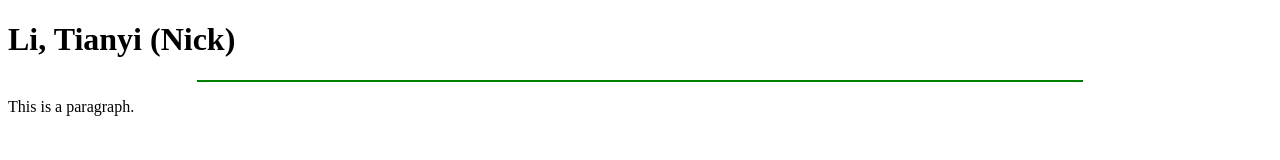
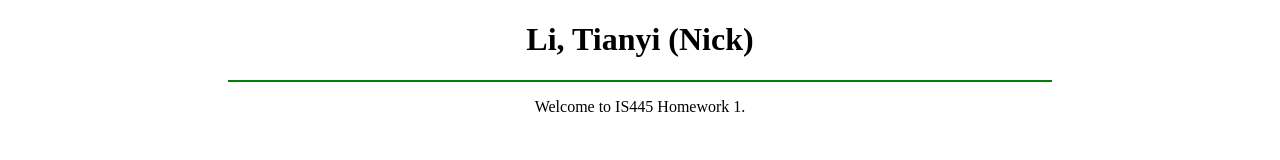
Before and after one commit to skyfall823/homework1, a website: page website/index.html in a window 1280 px wide. Drawn offline with Linux system fonts and the light colour scheme.

Commit message:
more mod

```diff
--- a/website/index.html
+++ b/website/index.html
@@ -8,13 +8,14 @@
 </head>
 <body>
     <header>
+    <div align="center">
         <h1>Li, Tianyi (Nick)</h1>
     <header>
 
-        <HR COLOR="Green" Width=70%>
+        <HR COLOR="Green" Width=65%>
 
-        <div align="left">
-        <p>This is a paragraph.</p>
+    <div align="Center">
+        <p>Welcome to IS445 Homework 1.</p>
 
         </body>
         </html>
```
